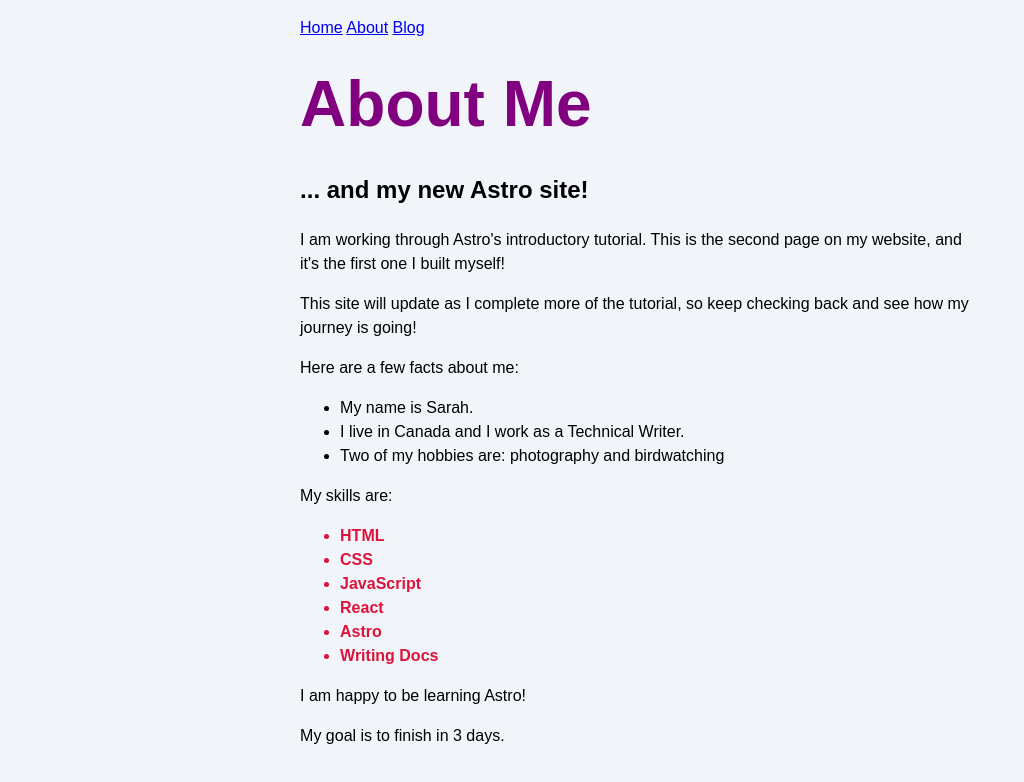
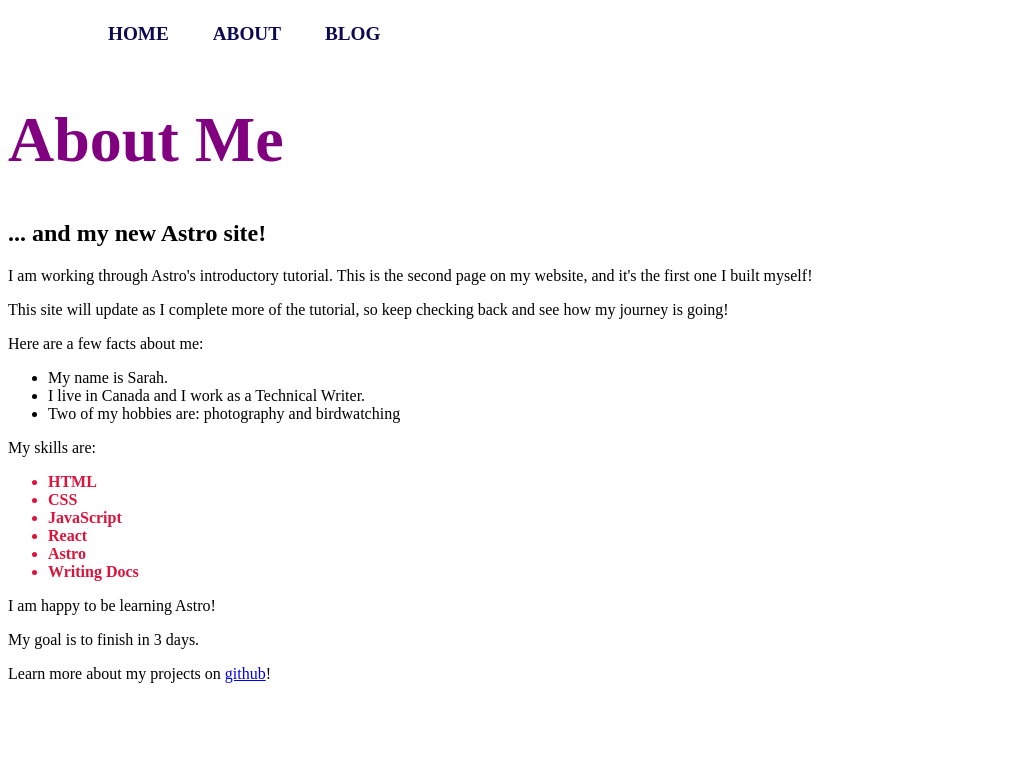
Before and after one commit to RottenSea/RottenSea.github.io, an Astro site: page /about in a window 1280 px wide. Shown: the whole page, without its empty margins (0-1024 px from the left). Built offline with nearby package versions, Linux system fonts and the light colour scheme; Astro itself is replaced by a stand-in of ours.

Commit message:
Add header, footer, and responsive navigation
Introduced Header and Footer components and integrated them into all main pages. Added Menu and Navigation components for a responsive navigation bar, along with a menu toggle script. Updated global styles to support the new navigation layout and improved responsiveness.

```diff
--- /dev/null
+++ b/src/components/Footer.astro
@@ -0,0 +1,12 @@
+---
+const platform = "github";
+const username = "rottensea";
+---
+
+<footer>
+  <p>
+    Learn more about my projects on <a
+      href={`https://www.${platform}.com/${username}`}>{platform}</a
+    >!
+  </p>
+</footer>
--- /dev/null
+++ b/src/components/Header.astro
@@ -0,0 +1,11 @@
+---
+import Menu from "./Menu.astro";
+import Navigation from "./Navigation.astro";
+---
+
+<header>
+  <nav>
+    <Menu />
+    <Navigation />
+  </nav>
+</header>
--- /dev/null
+++ b/src/components/Menu.astro
@@ -0,0 +1,11 @@
+---
+
+---
+
+<button
+  aria-expanded="false"
+  aria-controls="main-menu"
+  class="menu"
+>
+  Menu
+</button>
--- /dev/null
+++ b/src/components/Navigation.astro
@@ -0,0 +1,12 @@
+---
+
+---
+
+<div
+  id="main-menu"
+  class="nav-links"
+>
+  <a href="/">Home</a>
+  <a href="/about/">About</a>
+  <a href="/blog/">Blog</a>
+</div>
--- a/src/pages/about.astro
+++ b/src/pages/about.astro
@@ -1,5 +1,8 @@
 ---
 import "../styles/global.css";
+
+import Header from "../components/Header.astro";
+import Footer from "../components/Footer.astro";
 
 const pageTitle = "About Me";
 
@@ -32,9 +35,7 @@ const skillColor = "crimson";
   </head>
 
   <body>
-    <a href="/">Home</a>
-    <a href="/about/">About</a>
-    <a href="/blog/">Blog</a>
+    <Header />
 
     <h1>{pageTitle}</h1>
     <h2>... and my new Astro site!</h2>
@@ -80,6 +81,10 @@ const skillColor = "crimson";
         <p>My goal is not 3 days.</p>
       )
     }
+    <Footer />
+    <script>
+      import "../scripts/menu.js";
+    </script>
   </body>
 
   <style define:vars={{ skillColor }}>
--- a/src/pages/index.astro
+++ b/src/pages/index.astro
@@ -1,28 +1,35 @@
 ---
+import Header from "../components/Header.astro";
+import Footer from "../components/Footer.astro";
 import "../styles/global.css";
 
-// Welcome to Astro! Everything between these triple-dash code fences
-// is your "component frontmatter". It never runs in the browser.
-console.log("This runs in your terminal, not the browser!");
-
-// You can also define variables and import other components here!
-const pageTitle = "Home";
+const pageTitle = "Home Page";
 ---
 
-<!-- Below is your "component template." It's just HTML, but with
-    some magic sprinkled in to help you build great templates. -->
-<html>
+<html lang="en">
+  <head>
+    <meta charset="utf-8" />
+    <link
+      rel="icon"
+      type="image/svg+xml"
+      href="/favicon.svg"
+    />
+    <meta
+      name="viewport"
+      content="width=device-width"
+    />
+    <meta
+      name="generator"
+      content={Astro.generator}
+    />
+    <title>{pageTitle}</title>
+  </head>
   <body>
-    <a href="/">Home</a>
-    <a href="/about/">About</a>
-    <a href="/blog/">Blog</a>
-
+    <Header />
     <h1>{pageTitle}</h1>
+    <Footer />
+    <script>
+      import "../scripts/menu.js";
+    </script>
   </body>
-
-  <style>
-    h1 {
-      color: orange;
-    }
-  </style>
 </html>
--- /dev/null
+++ b/src/scripts/menu.js
@@ -0,0 +1,6 @@
+const menu = document.querySelector(".menu");
+
+menu?.addEventListener("click", () => {
+  const isExpanded = menu.getAttribute("aria-expanded") === "true";
+  menu.setAttribute("aria-expanded", `${!isExpanded}`);
+});
--- a/src/styles/global.css
+++ b/src/styles/global.css
@@ -1,21 +1,54 @@
-html {
-  background-color: #f1f5f9;
-  font-family: sans-serif;
+/* nav styles */
+.menu {
+  background-color: #0d0950;
+  border: none;
+  color: #fff;
+  font-size: 1.2rem;
+  font-weight: bold;
+  padding: 5px 10px;
 }
 
-body {
-  margin: 0 auto;
+.nav-links {
   width: 100%;
-  max-width: 80ch;
-  padding: 1rem;
-  line-height: 1.5;
+  display: none;
+  margin: 0;
 }
 
-* {
-  box-sizing: border-box;
+.nav-links a {
+  display: block;
+  text-align: center;
+  padding: 10px 0;
+  text-decoration: none;
+  font-size: 1.2rem;
+  font-weight: bold;
+  text-transform: uppercase;
+  color: #0d0950;
 }
 
-h1 {
-  margin: 1rem 0;
-  font-size: 2.5rem;
+.nav-links a:hover,
+.nav-links a:focus {
+  background-color: #ff9776;
 }
+
+:has(.menu[aria-expanded="true"]) .nav-links {
+  display: unset;
+}
+
+@media screen and (min-width: 636px) {
+  .nav-links {
+    margin-left: 5em;
+    display: block;
+    position: static;
+    width: auto;
+    background: none;
+  }
+
+  .nav-links a {
+    display: inline-block;
+    padding: 15px 20px;
+  }
+
+  .menu {
+    display: none;
+  }
+}
```
Also changed, not shown: src/pages/blog.astro (+7 -7 lines).
